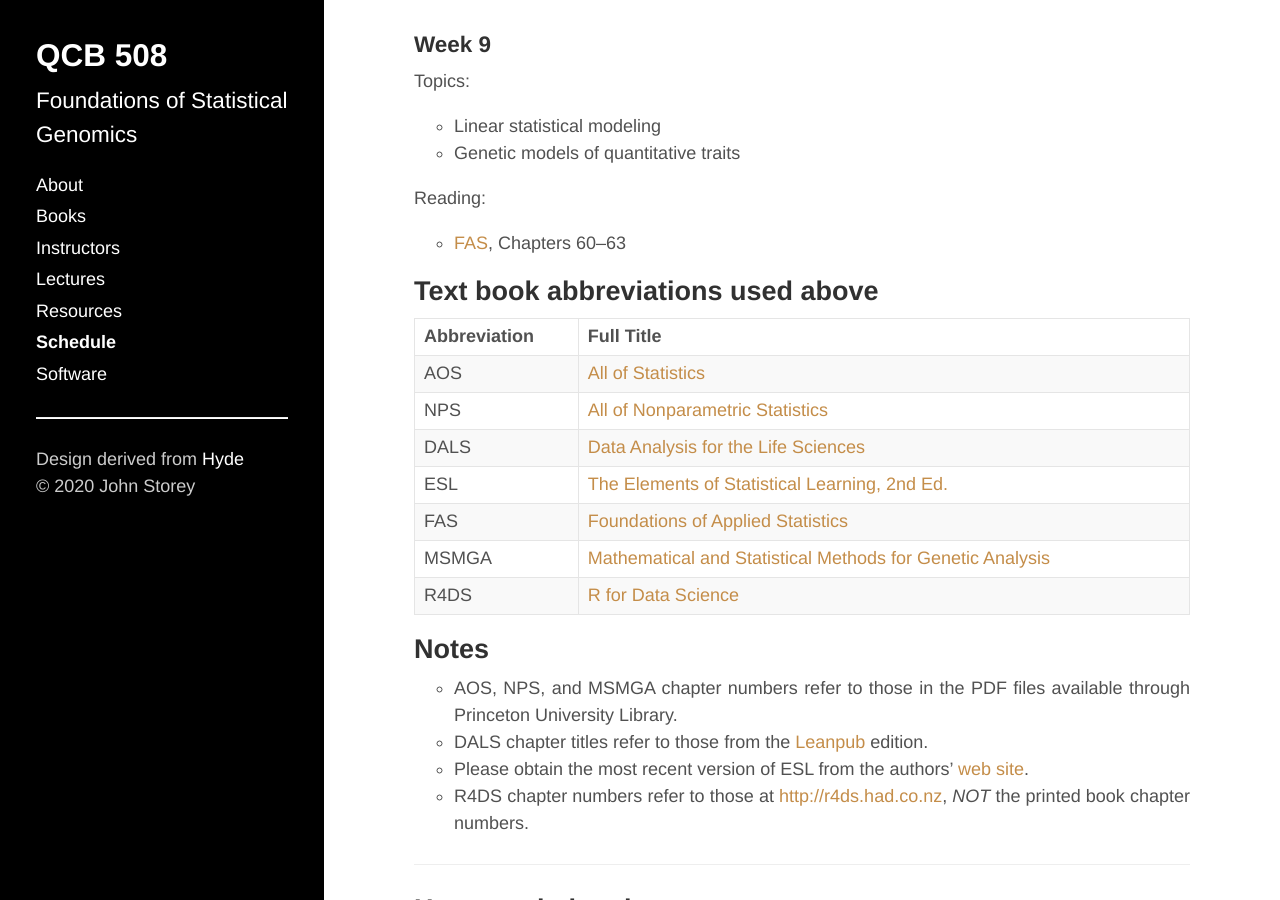
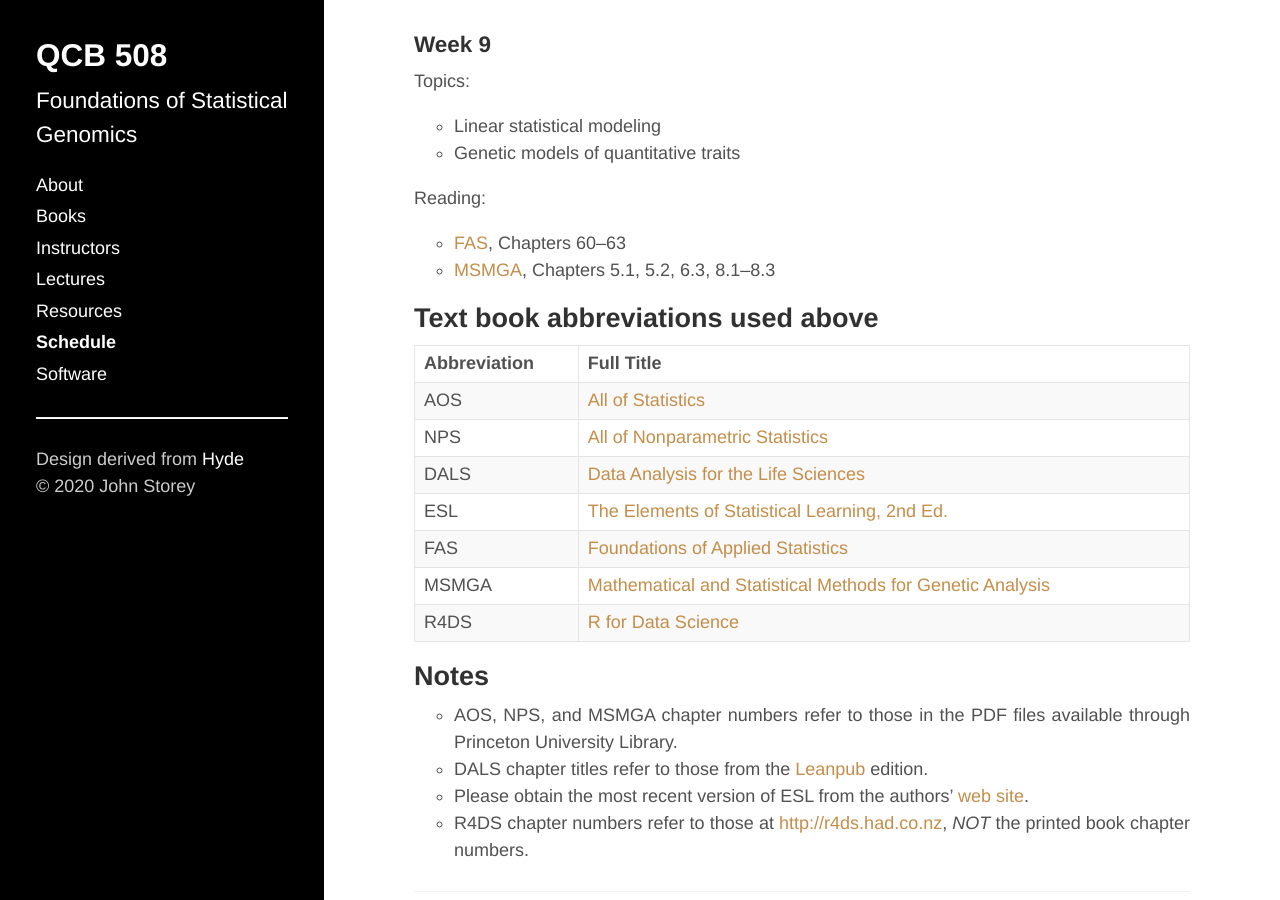
Before and after one commit to jdstorey/fsg, a Jekyll site: the page built from docs/schedule.md, in a window 1280 px wide and 900 px high, scrolled down 2669 px. Built offline with Jekyll 4.4.1, drawn with Linux system fonts in a browser that asks for light colours.

Commit message:
update to week 9 materials

```diff
--- a/docs/schedule.md
+++ b/docs/schedule.md
@@ -125,6 +125,7 @@ Topics:
 Reading:
 
 - [FAS](https://jdstorey.org/fas/index.html), Chapters 60--63
+- [MSMGA](https://catalog.princeton.edu/catalog/1170367), Chapters 5.1, 5.2, 6.3, 8.1--8.3
 
 ## Text book abbreviations used above
 
```
